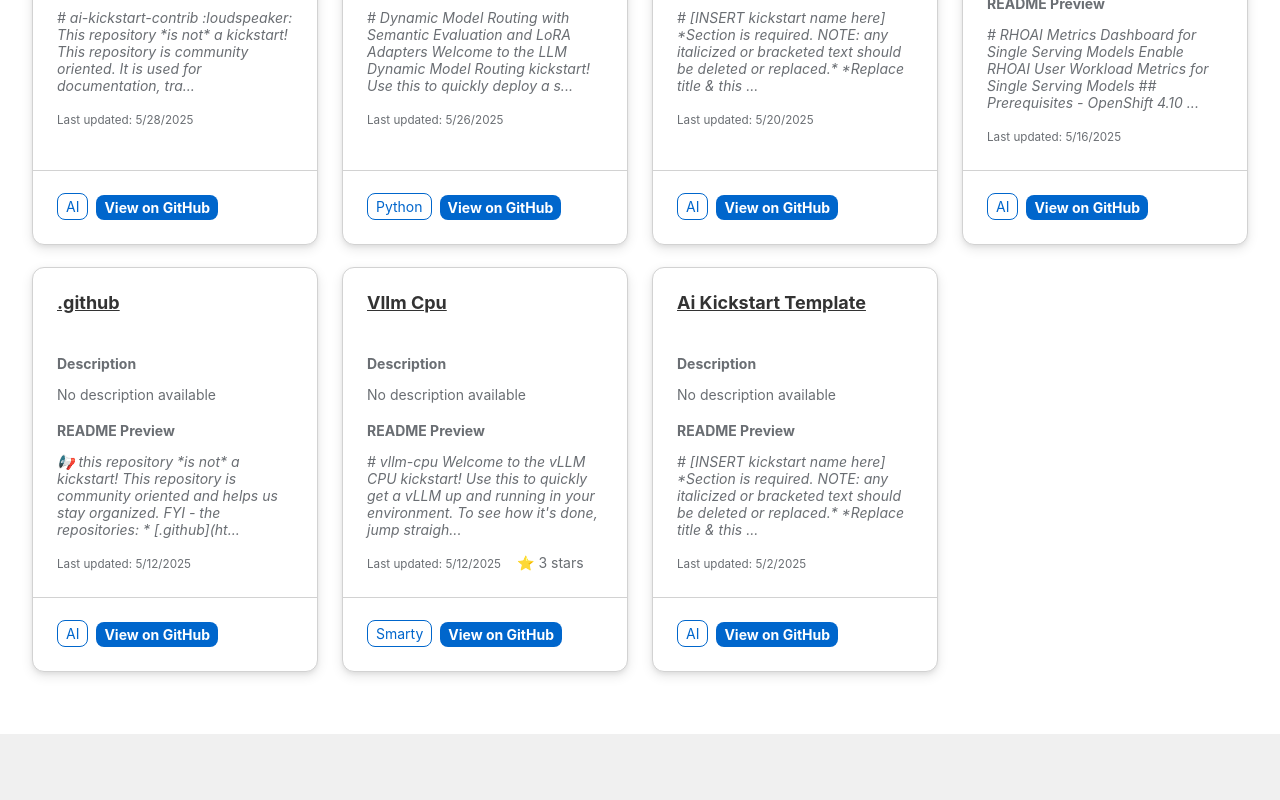
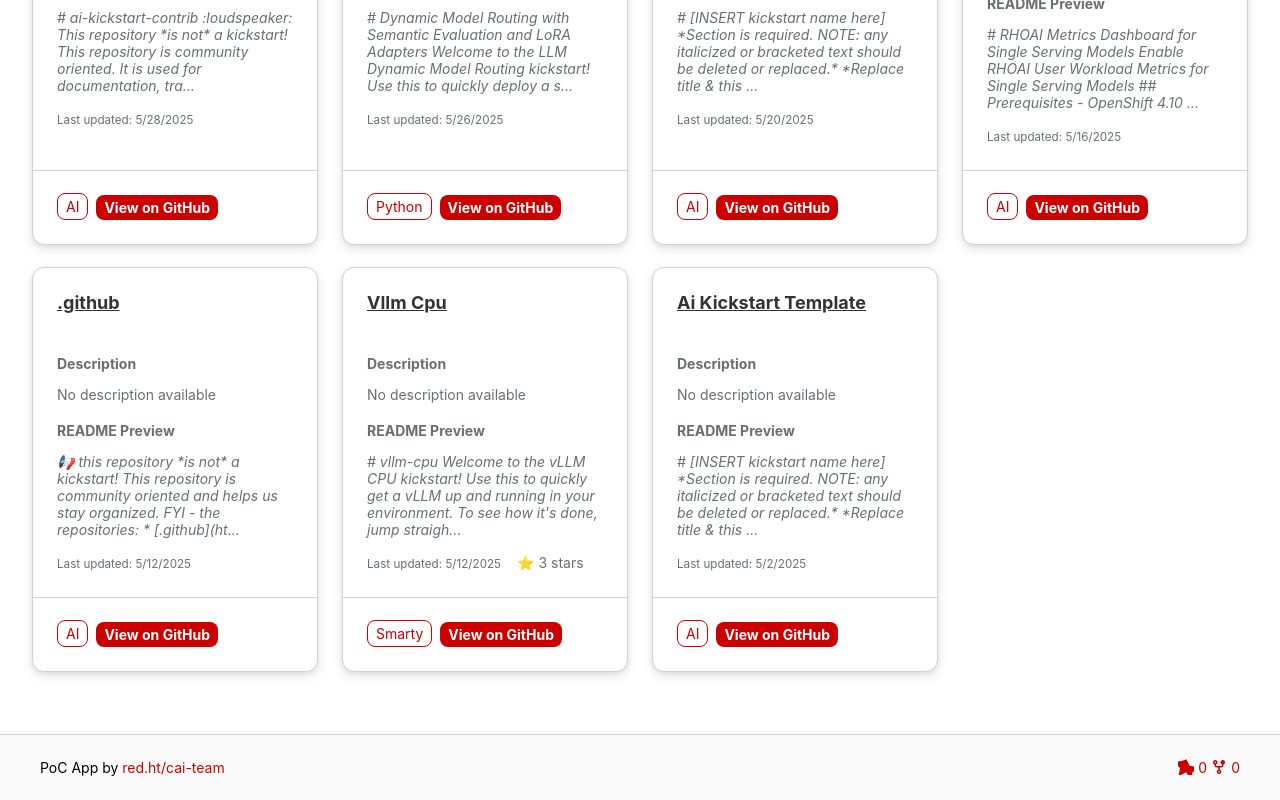
Before and after one commit to keklundrh/AI-quickstart-rendering, a React (Create React App) app: page / in a window 1280 px wide. Shown: the part 1543-2343 px from the top of the page. Before the commit the page ends 2277 px from the top, so only its background shows below. Built offline with nearby package versions, Linux system fonts and the light colour scheme; no server answers.

Commit message:
Implement footer component and fetch GitHub repository stats in App.js; update color scheme in custom CSS. Export BASE_PATH and add fetchRepoStats function in kickstarts.js.

```diff
--- a/src/App.js
+++ b/src/App.js
@@ -1,5 +1,6 @@
 import React, { useState, useEffect } from 'react';
-import { fetchKickstarts, getAllCategories, forceRefreshKickstarts } from './api/kickstarts';
+import { fetchKickstarts, getAllCategories, forceRefreshKickstarts, fetchRepoStats } from './api/kickstarts';
+import { BASE_PATH } from './api/kickstarts';
 
 // NOTE: Direct imports of PatternFly React components like '@patternfly/react-core'
 // and '@patternfly/react-icons' are causing resolution errors in this self-contained
@@ -35,9 +36,9 @@ const customPatternFlyStyle = `
     --pf-global--BackgroundColor--200: #fafafa;
     --pf-global--BackgroundColor--300: #e0e0e0; /* Hover state for select items */
 
-    --pf-global--primary-color--100: #0066cc; /* PatternFly primary blue */
-    --pf-global--primary-color--200: #004080; /* Darker blue for hover */
-    --pf-global--active-color--100: #0066cc; /* Blue for labels */
+    --pf-global--primary-color--100: #cc0000; /* Changed to red */
+    --pf-global--primary-color--200: #990000; /* Darker red for hover */
+    --pf-global--active-color--100: #cc0000; /* Changed to red */
 
     --pf-global--BoxShadow--sm: 0 0.0625rem 0.125rem rgba(3,3,3,0.1), 0 0.125rem 0.25rem rgba(3,3,3,0.1);
     --pf-global--BoxShadow--md: 0 0.125rem 0.25rem rgba(3,3,3,0.1), 0 0.25rem 0.5rem rgba(3,3,3,0.1);
@@ -349,6 +350,45 @@ const customPatternFlyStyle = `
     color: var(--pf-global--link--Color--hover) !important;
     text-decoration: none !important;
   }
+
+  /* Footer Styles */
+  .pf-v5-c-footer {
+    background-color: var(--pf-global--BackgroundColor--200);
+    border-top: var(--pf-global--BorderWidth--sm) solid var(--pf-global--BorderColor--100);
+    padding: var(--pf-global--spacer--lg) var(--pf-global--spacer--xl);
+    margin-top: auto;
+  }
+  .pf-v5-c-footer__content {
+    display: flex;
+    justify-content: space-between;
+    align-items: center;
+    max-width: 1200px;
+    margin: 0 auto;
+    font-size: var(--pf-global--FontSize--sm);
+    color: var(--pf-global--Color--200);
+  }
+  .pf-v5-c-footer__link {
+    color: var(--pf-global--primary-color--100);
+    text-decoration: none;
+    display: inline-flex;
+    align-items: center;
+    gap: var(--pf-global--spacer--xs);
+  }
+  .pf-v5-c-footer__link:hover {
+    text-decoration: underline;
+  }
+  .pf-v5-c-footer__stats {
+    display: flex;
+    gap: var(--pf-global--spacer--md);
+  }
+  .pf-v5-c-footer__stat {
+    display: flex;
+    align-items: center;
+    gap: var(--pf-global--spacer--xs);
+  }
+  .pf-v5-c-footer__stat-icon {
+    color: var(--pf-global--Color--200);
+  }
 `;
 
 // Replaced PatternFly React components with HTML elements and custom CSS classes
@@ -460,6 +500,7 @@ const App = () => {
   const [error, setError] = useState(null);
   const [categories, setCategories] = useState([]);
   const [isRefreshing, setIsRefreshing] = useState(false);
+  const [repoStats, setRepoStats] = useState({ stars: 0, forks: 0, url: '' });
 
   // Fetch kickstarts data with caching
   useEffect(() => {
@@ -560,6 +601,15 @@ const App = () => {
     setSelectedCategories([]);
   };
 
+  // Add effect to fetch repo stats
+  useEffect(() => {
+    const loadRepoStats = async () => {
+      const stats = await fetchRepoStats();
+      setRepoStats(stats);
+    };
+    loadRepoStats();
+  }, []);
+
   return (
     <>
       {/* Inject custom CSS for PatternFly look-alike */}
@@ -573,7 +623,7 @@ const App = () => {
             <div className="pf-v5-c-masthead__brand">
               <a className="pf-v5-c-brand" href="/">
                 <img
-                  src="/assets/logo.svg"
+                  src={`${BASE_PATH}/assets/logo.svg`}
                   alt="Red Hat Fedora Logo"
                   style={{
                     height: '40px',
@@ -755,6 +805,31 @@ const App = () => {
             )}
           </section>
         </main>
+
+        {/* Add Footer */}
+        <footer className="pf-v5-c-footer">
+          <div className="pf-v5-c-footer__content">
+            <div className="pf-v5-c-footer__text">
+              PoC App by <a href="https://red.ht/cai-team" className="pf-v5-c-footer__link" target="_blank" rel="noopener noreferrer">red.ht/cai-team</a>
+            </div>
+            <div className="pf-v5-c-footer__stats">
+              <a href={repoStats.url} className="pf-v5-c-footer__link" target="_blank" rel="noopener noreferrer">
+                <span className="pf-v5-c-footer__stat">
+                  <svg className="pf-v5-c-footer__stat-icon" width="16" height="16" viewBox="0 0 16 16" fill="currentColor">
+                    <path d="M8 .25a.75.75 0 0 1 .673.418l3.058 6.197 6.839.994a.75.75 0 0 1 .415 1.279l-4.948 4.823 1.168 6.811a.75.75 0 0 1-1.088.791L8 13.347l-6.116 3.216a.75.75 0 0 1-1.088-.79l1.168-6.812-4.948-4.823a.75.75 0 0 1 .416-1.28l6.838-.993L7.327.668A.75.75 0 0 1 8 .25z"/>
+                  </svg>
+                  {repoStats.stars}
+                </span>
+                <span className="pf-v5-c-footer__stat">
+                  <svg className="pf-v5-c-footer__stat-icon" width="16" height="16" viewBox="0 0 16 16" fill="currentColor">
+                    <path d="M5 3.25a.75.75 0 1 1-1.5 0 .75.75 0 0 1 1.5 0zm0 2.122a2.25 2.25 0 1 0-1.5 0v.878A2.25 2.25 0 0 0 5.75 8.5h1.5v2.128a2.251 2.251 0 1 0 1.5 0V8.5h1.5a2.25 2.25 0 0 0 2.25-2.25v-.878a2.25 2.25 0 1 0-1.5 0v.878a.75.75 0 0 1-.75.75h-4.5A.75.75 0 0 1 5 6.25v-.878zm3.75 7.378a.75.75 0 1 1-1.5 0 .75.75 0 0 1 1.5 0zm3-8.75a.75.75 0 1 0 0-1.5.75.75 0 0 0 0 1.5z"/>
+                  </svg>
+                  {repoStats.forks}
+                </span>
+              </a>
+            </div>
+          </div>
+        </footer>
       </div>
     </>
   );
--- a/src/api/kickstarts.js
+++ b/src/api/kickstarts.js
@@ -5,7 +5,11 @@ const CACHE_DURATION = 60 * 60 * 1000;
 const CACHE_KEY = 'kickstarts_cache';
 
 // Base path for GitHub Pages
-const BASE_PATH = '/AI-Kickstart-rendering';
+export const BASE_PATH = '/AI-Kickstart-rendering';
+
+// GitHub repository information
+export const REPO_OWNER = 'erwangranger';
+export const REPO_NAME = 'AI-Kickstart-rendering';
 
 // Function to get cached data
 function getCachedData() {
@@ -95,3 +99,26 @@ export async function forceRefreshKickstarts() {
     throw error;
   }
 }
+
+// Function to fetch repository statistics
+export async function fetchRepoStats() {
+  try {
+    const response = await fetch(`https://api.github.com/repos/${REPO_OWNER}/${REPO_NAME}`);
+    if (!response.ok) {
+      throw new Error(`HTTP error! status: ${response.status}`);
+    }
+    const data = await response.json();
+    return {
+      stars: data.stargazers_count,
+      forks: data.forks_count,
+      url: data.html_url
+    };
+  } catch (error) {
+    console.error('Error fetching repository stats:', error);
+    return {
+      stars: 0,
+      forks: 0,
+      url: `https://github.com/${REPO_OWNER}/${REPO_NAME}`
+    };
+  }
+}
```
